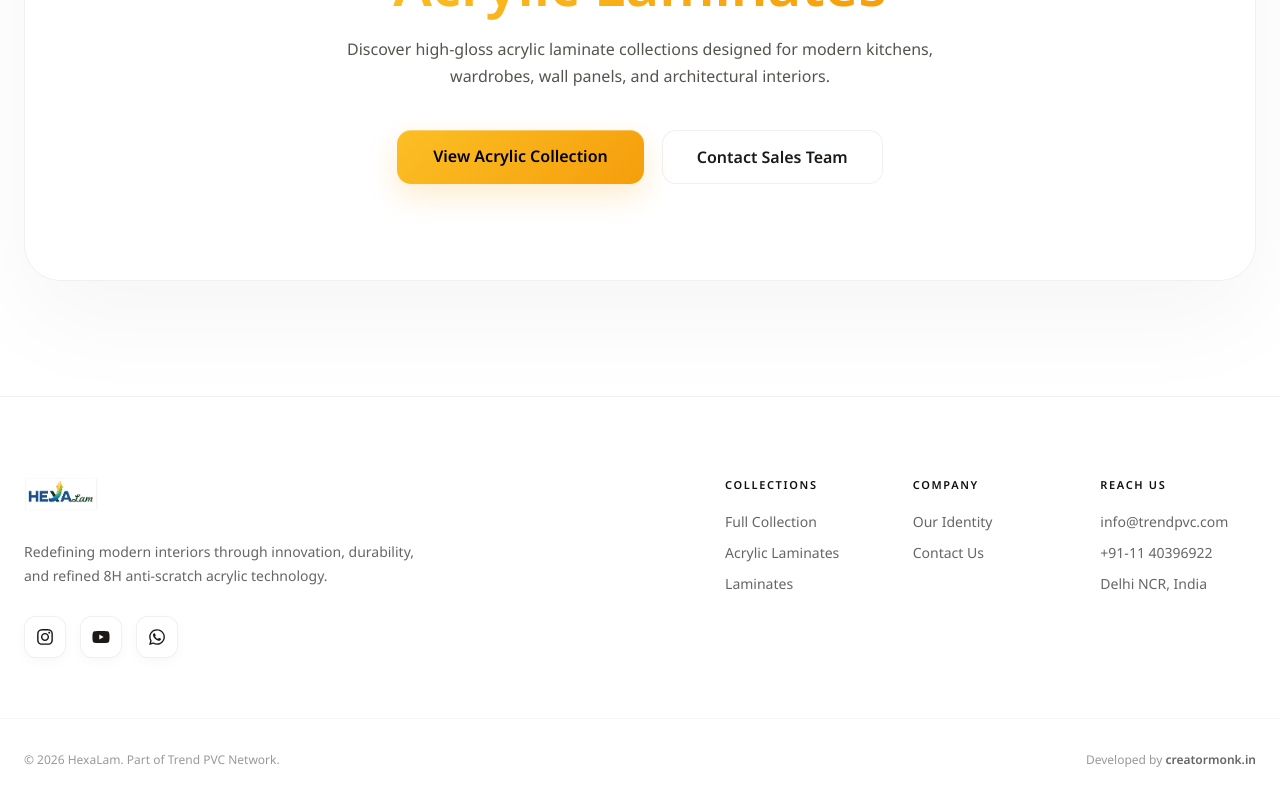
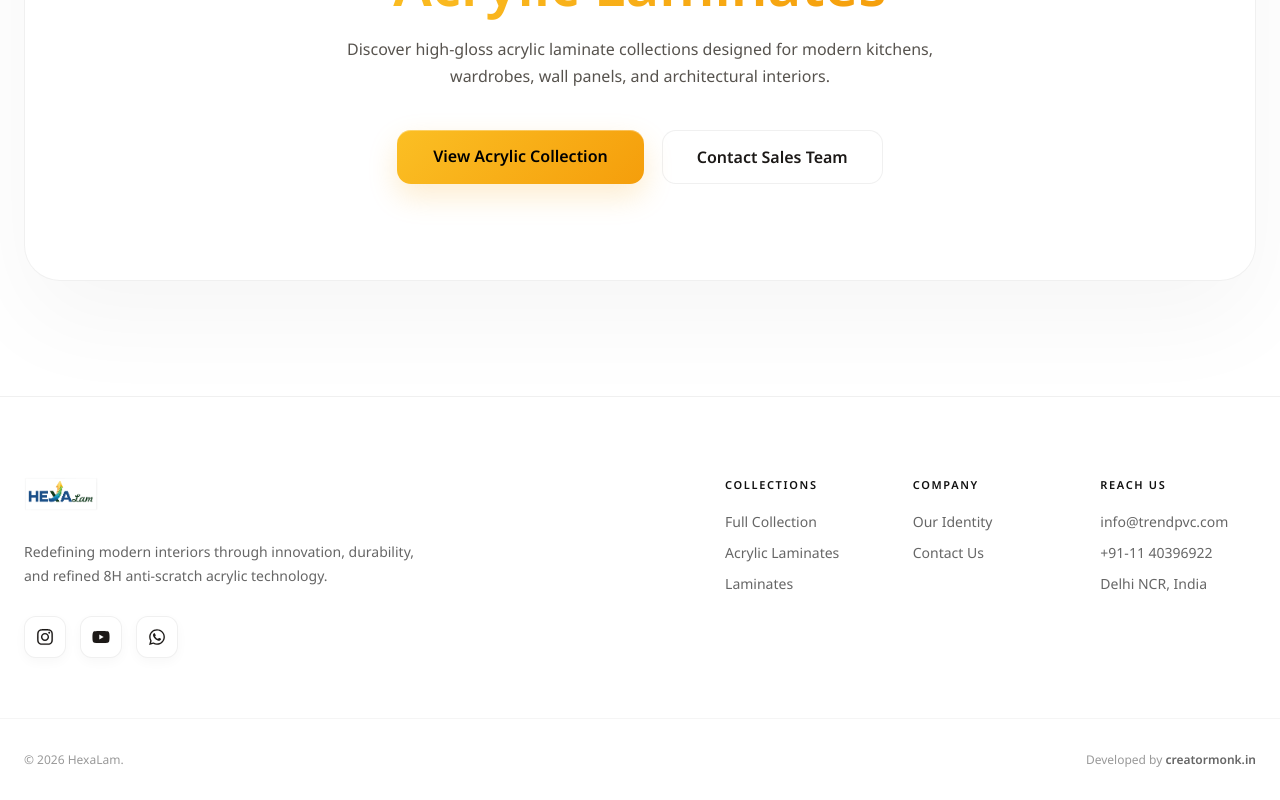
Before and after one commit to itsHellboyHere/hexa-lam, a Next.js app: page / in a window 1280 px wide. Shown: the part 5485-6285 px from the top of the page. Built offline with nearby package versions, Linux system fonts and the light colour scheme.

Commit message:
about.jsx changes

```diff
--- a/src/app/components/Footer/Footer.jsx
+++ b/src/app/components/Footer/Footer.jsx
@@ -56,7 +56,7 @@ export default function Footer() {
       {/* Bottom Bar with Developer Credit */}
       <div className={styles.bottom}>
         <div className={styles.bottomInner}>
-          <span>© {new Date().getFullYear()} HexaLam. Part of Trend PVC Network.</span>
+          <span>© {new Date().getFullYear()} HexaLam.</span>
           <span className={styles.developer}>
             Developed by <a href="https://creatormonk.in" target="_blank" rel="noopener noreferrer">creatormonk.in</a>
           </span>
```
Also changed, not shown: src/app/components/About/About.jsx (indentation only).
